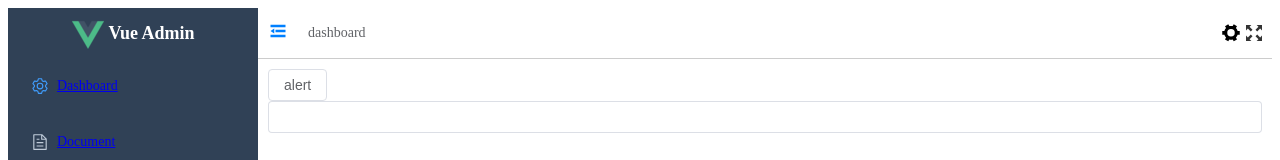
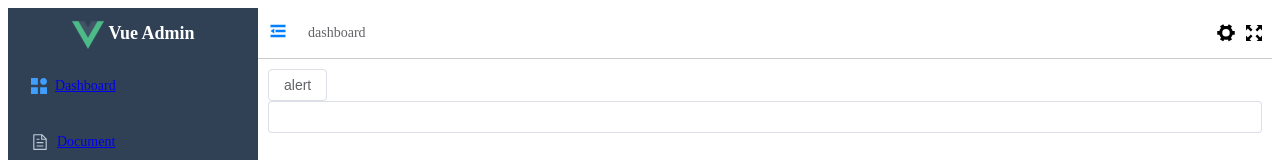
Before and after one commit to Cmingqiu/vue3-vite-ts, a Vue app: page /dashboard in a window 1280 px wide. Shown: the top 160 px of the page. Built offline with nearby package versions, Linux system fonts and the light colour scheme.

Commit message:
菜单 icon 同时支持 el-icon 和自定义 svg

```diff
--- a/src/assets/menu.ts
+++ b/src/assets/menu.ts
@@ -10,28 +10,28 @@ const menuList: IMenuItem[] = [
   {
     name: 'Dashboard',
     path: '/dashboard',
-    icon: 'setting'
+    icon: 'component'
   },
   {
     name: 'Document',
     path: '/document',
-    icon: 'Document'
+    icon: 'el-icon-Document'
   },
   {
     name: 'Svg',
     path: '/svg',
-    icon: 'Box'
+    icon: 'el-icon-Box'
   },
   {
     name: 'Baidu',
     path: 'https://www.baidu.com/',
-    icon: 'Link'
+    icon: 'el-icon-Link'
     // hidden: true
   },
   {
     name: 'System',
     path: '/system',
-    icon: 'setting',
+    icon: 'el-icon-setting',
     // hidden: true,
     children: [
       {
@@ -41,7 +41,7 @@ const menuList: IMenuItem[] = [
       {
         name: 'Role Manage',
         path: '/system/role-manage',
-        icon: 'setting'
+        icon: 'el-icon-setting'
       }
     ]
   }
--- a/src/components/SvgIcon.vue
+++ b/src/components/SvgIcon.vue
@@ -34,7 +34,7 @@ export default defineComponent({
     },
     color: {
       type: String,
-      default: '#333'
+      default: 'currentColor'
     }
   },
   setup(props) {
@@ -62,6 +62,7 @@ export default defineComponent({
   height: 1em;
   vertical-align: -0.15em;
   fill: currentColor;
+  color: inherit;
   overflow: hidden;
 }
 .svg-external-icon {
--- a/src/router/index.ts
+++ b/src/router/index.ts
@@ -20,7 +20,6 @@ const constantRoutes: RouteRecordRaw[] = [
 const asyncRoutes: RouteRecordRaw[] = [
   {
     path: '/',
-    redirect: '/dashboard',
     component: Layout,
     children: [
       {
--- /dev/null
+++ b/src/views/layout/menuIcon.vue
@@ -0,0 +1,23 @@
+<template>
+  <el-icon v-if="menu.icon && isElIcon"> <component :is="elIconName" /> </el-icon>
+  <SvgIcon v-if="menu.icon && !isElIcon" class="menu-icon" :icon-class="menu.icon" />
+</template>
+
+<script lang="ts" setup>
+import { IMenuItem } from '@/assets/menu'
+import { computed } from 'vue'
+const props = defineProps<{ menu: IMenuItem }>()
+// 如果是Element-Plus的icon则菜单图标以el-icon-开头
+const isElIcon = computed(() => props.menu.icon && props.menu.icon.startsWith('el-icon'))
+const elIconName = props.menu.icon?.split('el-icon-')[1]
+</script>
+
+<style lang="scss">
+.menu-icon {
+  margin-left: 3px;
+  margin-right: 8px;
+  width: 16px !important;
+  height: 16px !important;
+  text-align: center;
+}
+</style>
--- a/src/views/layout/navBar.vue
+++ b/src/views/layout/navBar.vue
@@ -59,7 +59,7 @@ onMounted(initFullscreen)
 onBeforeUnmount(removeListener)
 </script>
 
-<style scoped lang="scss">
+<style lang="scss" scoped>
 nav {
   height: 50px;
   padding: 0 10px;
@@ -75,7 +75,7 @@ nav {
   .right {
     float: right;
     .setting-icon {
-      margin-right: 5px;
+      margin-right: 10px;
       font-size: 20px;
       cursor: pointer;
     }
--- a/src/views/layout/sideBarItem.vue
+++ b/src/views/layout/sideBarItem.vue
@@ -2,7 +2,7 @@
   <!-- 有子菜单 -->
   <el-sub-menu v-if="hasChildren && !menu.hidden" :index="menu.path">
     <template #title>
-      <el-icon> <component :is="menu.icon" /> </el-icon>
+      <MenuIcon :menu="menu" />
       <span>{{ menu.name }}</span>
     </template>
 
@@ -11,7 +11,7 @@
 
   <!-- 没有子级菜单 -->
   <el-menu-item v-if="!hasChildren && !menu.hidden" :index="menu.path">
-    <el-icon> <component :is="menu.icon" /> </el-icon>
+    <MenuIcon :menu="menu" />
     <template #title>
       <sideBarItemLink :to="menu.path">{{ menu.name }} </sideBarItemLink>
     </template>
@@ -22,10 +22,11 @@
 import { computed, defineComponent, PropType, toRefs } from 'vue'
 import sideBarItemLink from './sideBarItemLink.vue'
 import { IMenuItem } from '@/assets/menu'
+import MenuIcon from './menuIcon.vue'
 
 export default defineComponent({
   name: 'SideBarItem',
-  components: { sideBarItemLink },
+  components: { sideBarItemLink, MenuIcon },
   props: {
     menu: {
       type: Object as PropType<IMenuItem>,
--- a/src/views/layout/sideBarItemLink.vue
+++ b/src/views/layout/sideBarItemLink.vue
@@ -34,5 +34,3 @@ export default defineComponent({
   }
 })
 </script>
-
-<style lang="scss" scoped></style>
--- a/src/views/svg.vue
+++ b/src/views/svg.vue
@@ -1,6 +1,8 @@
 <template>
   <section>
-    <SvgIcon v-for="svg in svgs" :key="svg" class="svg" :icon-class="svg" color="green" />
+    <span v-for="svg in svgs" :key="svg" :title="svg">
+      <SvgIcon class="svg" :icon-class="svg" color="green" />
+    </span>
   </section>
 </template>
 
@@ -15,6 +17,7 @@ export default defineComponent({
     Object.keys(svgFiles).forEach((svg) => {
       svgs.push(svg.match(/^\.\.\/icons\/svg\/(.*).svg$/)![1])
     })
+
     return { svgs }
   }
 })
```
Also changed, not shown: src/styles/variable.scss (+0 -8 lines), 1 other file (tests, documents, lock files or other folders).
